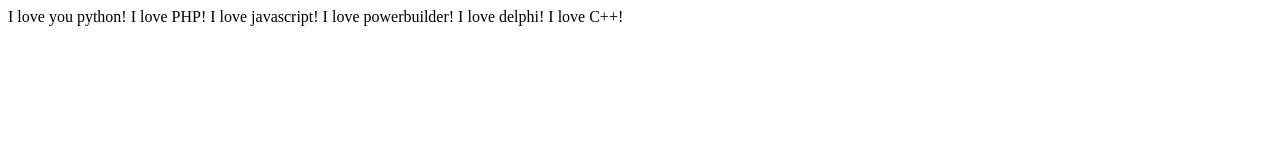
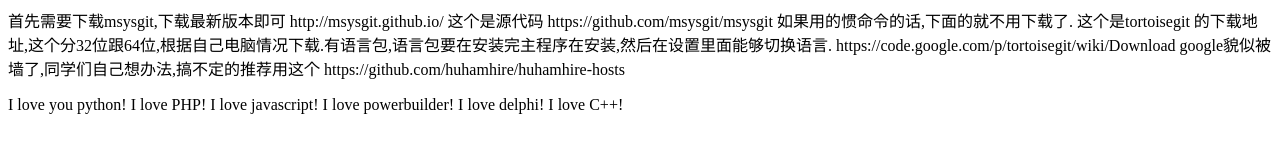
Before and after one commit to sdaqpdy/sdaqpdy.github.com, a plain HTML site: page index.html in a window 1280 px wide. Drawn offline with Linux system fonts and the light colour scheme.

Commit message:
first day & modify No.2

```diff
--- a/index.html
+++ b/index.html
@@ -8,7 +8,21 @@
   </head>
   <body>
     <div class="page-content">
+      <p>首先需要下载msysgit,下载最新版本即可  http://msysgit.github.io/
 
+
+这个是源代码  https://github.com/msysgit/msysgit
+
+如果用的惯命令的话,下面的就不用下载了.
+
+
+
+这个是tortoisegit 的下载地址,这个分32位跟64位,根据自己电脑情况下载.有语言包,语言包要在安装完主程序在安装,然后在设置里面能够切换语言.
+
+https://code.google.com/p/tortoisegit/wiki/Download
+
+ google貌似被墙了,同学们自己想办法,搞不定的推荐用这个 https://github.com/huhamhire/huhamhire-hosts
+</p>
       I love you python!
       I love PHP!
       I love javascript!
```
